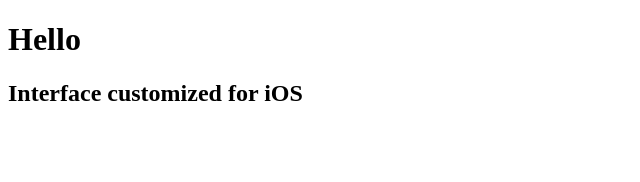
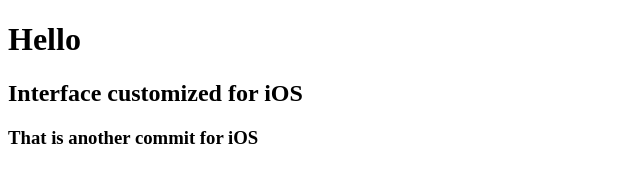
Before and after one commit to SU-Nesterenko/my_mobile_project, a plain HTML site: page index.htm in a window 1280 px wide. Shown: the whole page, without its empty margins (0-640 px from the left). Drawn offline with Linux system fonts and the light colour scheme.

Commit message:
Added another commit for iOS

```diff
--- a/index.htm
+++ b/index.htm
@@ -6,5 +6,6 @@
 	<body>
 		<h1>Hello</h1>
 		<h2>Interface customized for iOS</h2>
+		<h3>That is another commit for iOS</h3>
 	</body>
 </html>
```
